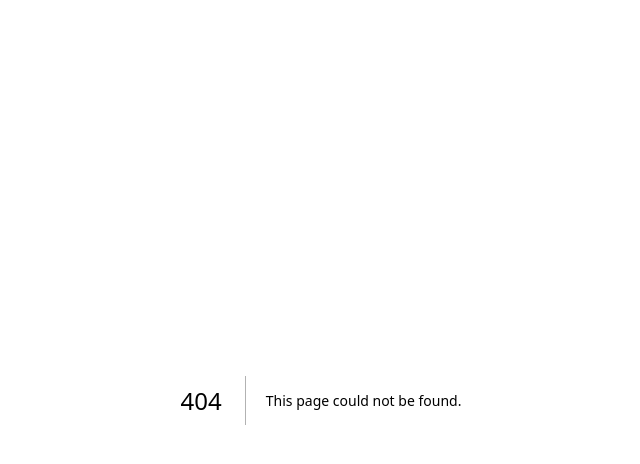
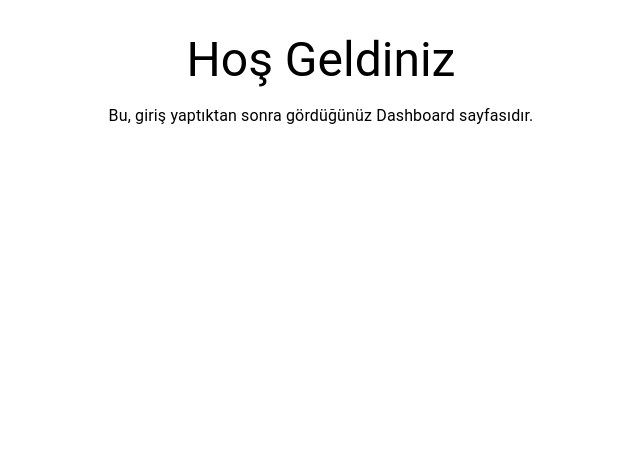
Before and after one commit to rmkofficial/techiz-task-manager, a Next.js app: page /dashboard in a window 1280 px wide. Before the commit this address had no page. Shown: the top 464 px of the page, without its empty margins (319-959 px from the left). Built offline with nearby package versions, Linux system fonts and the light colour scheme.

Commit message:
Refactor file paths and import statements in page.js and AuthPage.js

```diff
--- /dev/null
+++ b/src/app/dashboard/page.js
@@ -0,0 +1,21 @@
+// src/app/dashboard/page.js
+"use client";
+
+import React from 'react';
+import { Container, Typography, Box } from '@mui/material';
+
+const DashboardPage = () => {
+    return (
+        <Container maxWidth="md">
+            <Box sx={{ textAlign: 'center', mt: 4 }}>
+                <Typography variant="h3">Hoş Geldiniz</Typography>
+                <Typography variant="body1" sx={{ mt: 2 }}>
+                    Bu, giriş yaptıktan sonra gördüğünüz Dashboard sayfasıdır.
+                </Typography>
+                {/* Dashboard içeriği burada olabilir, örneğin kullanıcı bilgileri veya görev listesi */}
+            </Box>
+        </Container>
+    );
+};
+
+export default DashboardPage;
--- a/src/app/page.js
+++ b/src/app/page.js
@@ -1,5 +1,5 @@
 // src/app/page.js
-import AuthPage from '../auth/AuthPage';
+import AuthPage from './auth/AuthPage';
 
 export default function Home() {
   return <AuthPage />;
```
Also changed, not shown: src/app/auth/LoginForm.js (renamed from src/auth/LoginForm.js, +10 -2 lines), src/app/auth/AuthPage.js (renamed from src/auth/AuthPage.js), src/app/auth/SignupForm.js (renamed from src/auth/SignupForm.js).
